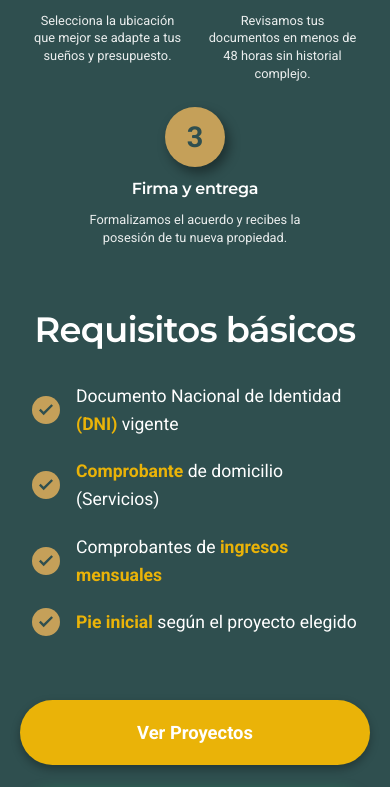
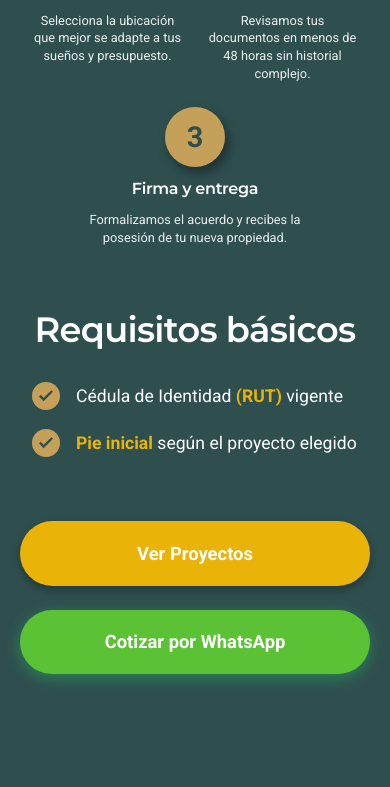
Before and after one commit to Nico-lab-cl/aliminspa, a Next.js app: page / in a window 390 px wide. Shown: the part 2083-2870 px from the top of the page. Built offline with nearby package versions, Linux system fonts and the light colour scheme; no server answers.

Commit message:
fix: remove unused requisitos and fix mobile overflow

```diff
--- a/src/components/sections/Steps.module.css
+++ b/src/components/sections/Steps.module.css
@@ -172,7 +172,6 @@
 
     .titleItalic, .highlight {
         font-size: clamp(1rem, 4.5vw, 1.8rem);
-        white-space: nowrap;
         display: block;
     }
 
@@ -217,10 +216,12 @@
     .requisitosTitle {
         text-align: center;
         font-size: 2.2rem;
+        min-width: 0;
     }
 
     .requisitosList {
         width: 100%;
+        min-width: 0;
     }
 
     .ctas {
--- a/src/components/sections/Steps.tsx
+++ b/src/components/sections/Steps.tsx
@@ -40,21 +40,7 @@
                                 <circle cx="12" cy="12" r="12" fill="var(--gold)"/>
                                 <path d="M10 16.4l-4-4 1.4-1.4 2.6 2.6 6.6-6.6 1.4 1.4z" fill="#2F4F4F"/>
                             </svg>
-                            <span>Documento Nacional de Identidad <span className={styles.textGold}>(DNI)</span> vigente</span>
-                        </li>
-                        <li>
-                            <svg className={styles.checkIcon} viewBox="0 0 24 24" fill="currentColor">
-                                <circle cx="12" cy="12" r="12" fill="var(--gold)"/>
-                                <path d="M10 16.4l-4-4 1.4-1.4 2.6 2.6 6.6-6.6 1.4 1.4z" fill="#2F4F4F"/>
-                            </svg>
-                            <span><span className={styles.textGold}>Comprobante</span> de domicilio (Servicios)</span>
-                        </li>
-                        <li>
-                            <svg className={styles.checkIcon} viewBox="0 0 24 24" fill="currentColor">
-                                <circle cx="12" cy="12" r="12" fill="var(--gold)"/>
-                                <path d="M10 16.4l-4-4 1.4-1.4 2.6 2.6 6.6-6.6 1.4 1.4z" fill="#2F4F4F"/>
-                            </svg>
-                            <span>Comprobantes de <span className={styles.textGold}>ingresos mensuales</span></span>
+                            <span>Cédula de Identidad <span className={styles.textGold}>(RUT)</span> vigente</span>
                         </li>
                         <li>
                             <svg className={styles.checkIcon} viewBox="0 0 24 24" fill="currentColor">
```
